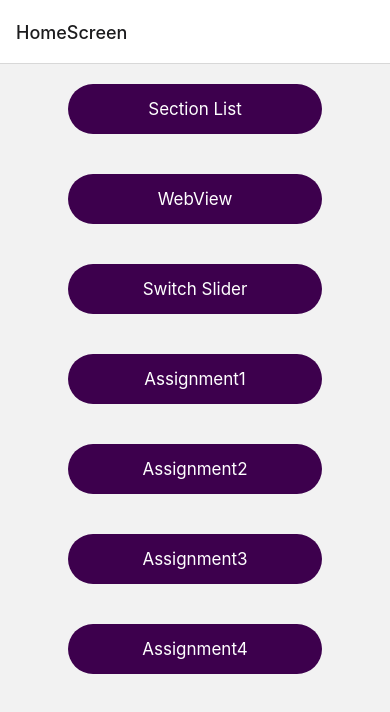
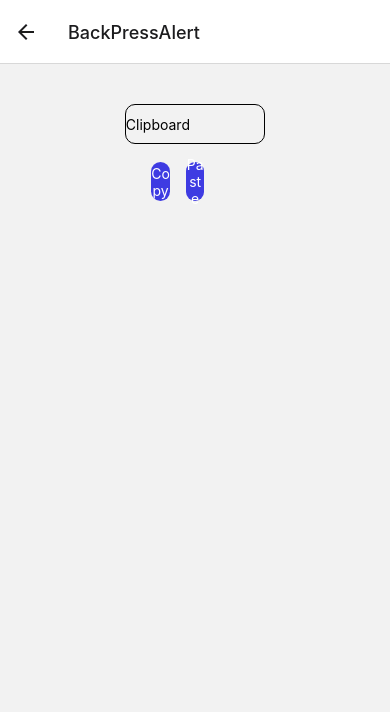
Before and after one commit to RahulKarasi/CounterApp, a React Native app: screen /BackPressAlert in a window 390 px wide. Shown: the top 712 px of the page. Built offline with nearby package versions, Linux system fonts and the light colour scheme.

Commit message:
updated code

```diff
--- a/App.js
+++ b/App.js
@@ -10,6 +10,7 @@ import HexCode from './src/color_code_viewer/HexCode';
 import WebViewComp from './src/component2/WebViewComp';
 import SwitchSlider from './src/component2/SwitchSlider';
 import SectionLists from './src/component4SectionList/SectionLists';
+import BackPressAlert from './src/component5_clipBoard/BackPressAlert';
 
 const Stack = createNativeStackNavigator();
 export class App extends Component {
@@ -18,6 +19,7 @@ export class App extends Component {
       <NavigationContainer>
         <Stack.Navigator >
           <Stack.Screen name="HomeScreen" component={HomeScreen} />
+          <Stack.Screen name="BackPressAlert" component={BackPressAlert} />
           <Stack.Screen name="SectionList" component={SectionLists} />
           <Stack.Screen name="SwitchSlider" component={SwitchSlider} />
           <Stack.Screen name="WebView" component={WebViewComp} />
--- a/HomeScreen.js
+++ b/HomeScreen.js
@@ -3,6 +3,7 @@ import {
   View,
   StyleSheet,
   TouchableOpacity,
+  ScrollView
 } from 'react-native';
 import React, {Component} from 'react';
 
@@ -12,7 +13,13 @@ export default class HomeScreen extends Component {
   render() {
     const { navigation } = this.props
     return (
+      <ScrollView>
       <View style={styles.parentContainer}>
+        <TouchableOpacity
+          style={styles.button}
+          onPress={() => navigation.navigate('BackPressAlert')}>
+          <Text style={styles.btnText}>BackPress Alert</Text>
+        </TouchableOpacity>
         <TouchableOpacity
           style={styles.button}
           onPress={() => navigation.navigate('SectionList')}>
@@ -51,7 +58,10 @@ export default class HomeScreen extends Component {
           onPress={() => this.props.navigation.navigate('ColorViewer')}>
           <Text style={styles.btnText}>Assignment4</Text>
         </TouchableOpacity>
+
+
       </View>
+      </ScrollView>
     );
   }
 }
@@ -63,15 +73,15 @@ const styles = StyleSheet.create({
   },
   button: {
     backgroundColor: '#3d004d',
-    width: '65%',
-    height:50,
+    width: '63%',
+    height:45,
     justifyContent:'center',
-    margin:20,
+    margin:18,
     borderRadius:30
   },
   btnText:{
     textAlign:'center',
     color:'white',
-    fontSize:17
+    fontSize:16
   }
 });
--- a/package.json
+++ b/package.json
@@ -10,6 +10,7 @@
     "lint": "eslint ."
   },
   "dependencies": {
+    "@react-native-clipboard/clipboard": "^1.11.1",
     "@react-native-community/slider": "^4.3.2",
     "@react-navigation/bottom-tabs": "^6.4.0",
     "@react-navigation/drawer": "^6.5.0",
--- /dev/null
+++ b/src/component5_clipBoard/BackPressAlert.js
@@ -0,0 +1,98 @@
+import {
+  View,
+  Text,
+  StyleSheet,
+  TextInput,
+  TouchableOpacity,
+  Clipboard,
+  BackHandler,
+  Alert,
+} from 'react-native';
+import React, {useState, useEffect} from 'react';
+// import Clipboard from '@react-native-clipboard/clipboard';
+
+const BackPressAlert = (props) => {
+  const [text, setText] = useState('');
+
+  useEffect(() => {
+    const backAction = () => {
+      Alert.alert('Hold on!', 'Are you sure you want to go back?', [
+        {
+          text: 'Cancel',
+          onPress: () => null,
+          style: 'cancel',
+        },
+        {text: 'YES', onPress: () => props.navigation.goBack()},
+      ]);
+      return true;
+    };
+
+    const backHandler = BackHandler.addEventListener('hardwareBackPress',backAction,);
+
+    return () => backHandler.remove();
+  }, []);
+
+  const copyToClipboard = () => {
+    Clipboard.setString(text);
+    setText('');
+  };
+
+  const pasteToClipboard = async () => {
+    const textv = await Clipboard.getString();
+    setText(textv);
+  };
+
+  return (
+    <View style={styles.parent}>
+      <TextInput
+        style={styles.textInput}
+        onChangeText={text => setText(text)}
+        placeholder="Clipboard"
+        value={text}
+      />
+
+      <View style={styles.buttons}>
+        <TouchableOpacity style={styles.button} onPress={copyToClipboard}>
+          <Text style={styles.btnText}>Copy</Text>
+        </TouchableOpacity>
+        <TouchableOpacity style={styles.button} onPress={pasteToClipboard}>
+          <Text style={styles.btnText}>Paste</Text>
+        </TouchableOpacity>
+      </View>
+    </View>
+  );
+};
+
+const styles = StyleSheet.create({
+  parent: {
+    flex: 1,
+    alignItems: 'center',
+    paddingTop: 20,
+  },
+  textInput: {
+    borderWidth: 1,
+    width: '36%',
+    borderRadius: 10,
+    marginTop: 20,
+    height:40
+  },
+  buttons: {
+    flexDirection: 'row',
+  },
+  button: {
+    backgroundColor: 'rgb(62,59,226)',
+    width: '18%',
+    height: 39,
+    justifyContent: 'center',
+    marginTop: 18,
+    borderRadius: 15,
+    marginHorizontal: 8,
+  },
+  btnText: {
+    textAlign: 'center',
+    color: 'white',
+    fontSize: 14,
+  },
+});
+
+export default BackPressAlert;
```
Also changed, not shown: 1 other file (tests, documents, lock files or other folders).
